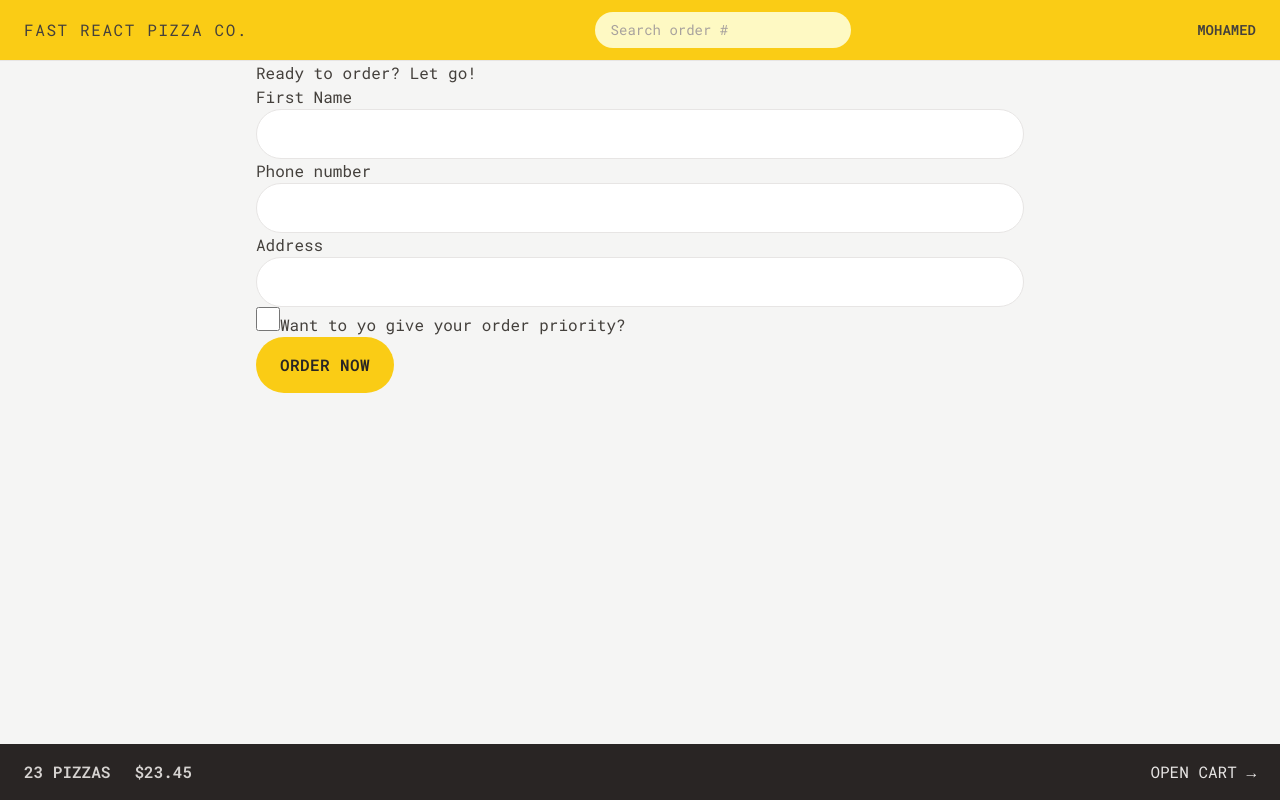
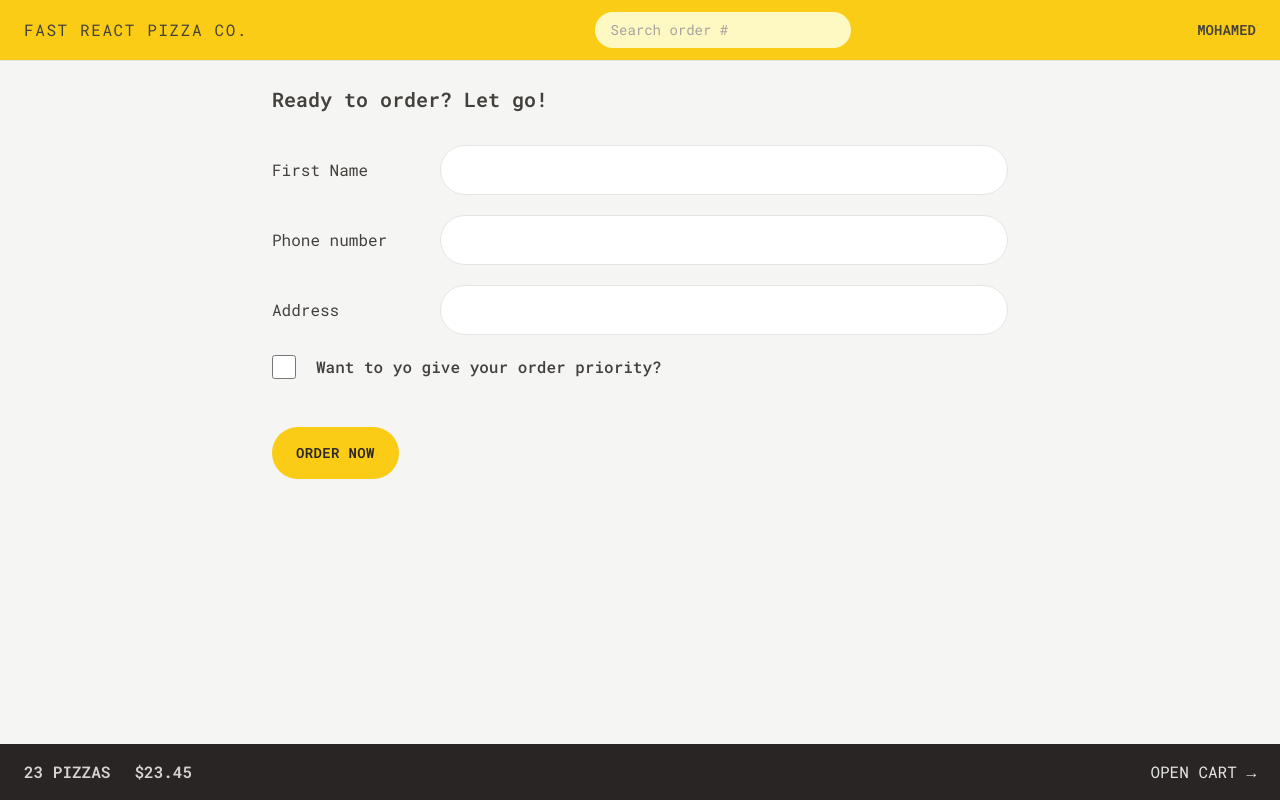
Before and after one commit to Mohamed-Ashraf186/Jonas-react-course, a React (Vite) app: page /order/new in a window 1280 px wide. Built offline with nearby package versions, Linux system fonts and the light colour scheme.

Commit message:
finished Tailwind section

```diff
--- a/src/features/cart/Cart.jsx
+++ b/src/features/cart/Cart.jsx
@@ -1,6 +1,7 @@
 import { Link } from "react-router-dom";
 import LinkButton from "../../ui/LinkButton";
 import Button from "../../ui/Button";
+import CartItem from "./CartItem";
 
 const fakeCart = [
   {
@@ -30,14 +31,22 @@ function Cart() {
   const cart = fakeCart;
 
   return (
-    <div>
+    <div className="px-4 py-3">
       <LinkButton to="/menu">&larr; Back to menu</LinkButton>
 
-      <h2>Your cart, %NAME%</h2>
+      <h2 className="mt-7 text-xl font-semibold">Your cart, %NAME%</h2>
 
-      <div className="mt-5">
-        <Button to="/order/new">Order pizzas</Button>
-        <button>Clear cart</button>
+      <ul className="mt-3 divide-y divide-stone-200 border-b">
+        {cart.map((item) => (
+          <CartItem item={item} key={item.pizzaId} />
+        ))}
+      </ul>
+
+      <div className="mt-6 flex space-x-2">
+        <Button to="/order/new" type="primary">
+          Order pizzas
+        </Button>
+        <Button type="secondary">Clear cart</Button>
       </div>
     </div>
   );
--- a/src/features/cart/CartItem.jsx
+++ b/src/features/cart/CartItem.jsx
@@ -1,13 +1,17 @@
+import Button from "../../ui/Button";
+import { formatCurrency } from "../../utils/helpers";
+
 function CartItem({ item }) {
   const { pizzaId, name, quantity, totalPrice } = item;
 
   return (
-    <li>
-      <p>
+    <li className="py-3 sm:flex sm:items-center sm:justify-between">
+      <p className="mb-1 sm:mb-0">
         {quantity}&times; {name}
       </p>
-      <div>
-        <p>{formatCurrency(totalPrice)}</p>
+      <div className="flex items-center justify-between sm:gap-6">
+        <p className="text-sm font-bold">{formatCurrency(totalPrice)}</p>
+        <Button type="small">Delete</Button>
       </div>
     </li>
   );
--- a/src/features/menu/Menu.jsx
+++ b/src/features/menu/Menu.jsx
@@ -6,7 +6,7 @@ function Menu() {
   const menu = useLoaderData();
 
   return (
-    <ul>
+    <ul className="divide-y divide-stone-200">
       {menu.map((pizza) => (
         <MenuItem pizza={pizza} key={pizza.id} />
       ))}
--- a/src/features/menu/MenuItem.jsx
+++ b/src/features/menu/MenuItem.jsx
@@ -1,16 +1,31 @@
 import { formatCurrency } from "../../utils/helpers";
+import Button from "../../ui/Button";
 
 function MenuItem({ pizza }) {
   const { id, name, unitPrice, ingredients, soldOut, imageUrl } = pizza;
 
   return (
-    <li>
-      <img src={imageUrl} alt={name} />
-      <div>
-        <p>{name}</p>
-        <p>{ingredients.join(", ")}</p>
-        <div>
-          {!soldOut ? <p>{formatCurrency(unitPrice)}</p> : <p>Sold out</p>}
+    <li className="flex gap-4 py-2">
+      <img
+        src={imageUrl}
+        alt={name}
+        className={`h-24 ${soldOut ? "opacity-70 grayscale" : ""} `}
+      />
+      <div className="flex grow flex-col pt-0.5">
+        <p className="font-medium">{name}</p>
+        <p className="text-sm capitalize italic text-stone-500">
+          {ingredients.join(", ")}
+        </p>
+        <div className="mt-auto flex items-center justify-between">
+          {!soldOut ? (
+            <p className="text-sm">{formatCurrency(unitPrice)}</p>
+          ) : (
+            <p className="text-sm font-medium uppercase text-stone-500">
+              Sold out
+            </p>
+          )}
+
+          <Button type="small">Add to cart</Button>
         </div>
       </div>
     </li>
--- a/src/features/order/CreateOrder.jsx
+++ b/src/features/order/CreateOrder.jsx
@@ -41,32 +41,40 @@ function CreateOrder() {
   const cart = fakeCart;
 
   return (
-    <div>
-      <h2>Ready to order? Let go!</h2>
+    <div className="px-4 py-6">
+      <h2 className="mb-8 text-xl font-semibold">Ready to order? Let go!</h2>
 
       <Form method="POST">
-        <div>
-          <label>First Name</label>
-          <input className="input" type="text" name="customer" required />
+        <div className="mb-5 flex flex-col gap-2 sm:flex-row sm:items-center">
+          <label className="sm:basis-40">First Name</label>
+          <input className="input grow" type="text" name="customer" required />
         </div>
 
-        <div>
-          <label>Phone number</label>
-          <div>
-            <input className="input" type="tel" name="phone" required />
-          </div>
-
-          {formErrors?.phone && <p>{formErrors.phone}</p>}
-        </div>
-
-        <div>
-          <label>Address</label>
-          <div>
-            <input type="text" name="address" required className="input" />
+        <div className="mb-5 flex flex-col gap-2 sm:flex-row sm:items-center">
+          <label className="sm:basis-40">Phone number</label>
+          <div className="grow">
+            <input className="input w-full" type="tel" name="phone" required />
+            {formErrors?.phone && (
+              <p className="mt-2 rounded-md bg-red-100 p-2 text-xs text-red-700">
+                {formErrors.phone}
+              </p>
+            )}
           </div>
         </div>
 
-        <div>
+        <div className="mb-5 flex flex-col gap-2 sm:flex-row sm:items-center">
+          <label className="sm:basis-40">Address</label>
+          <div className="grow">
+            <input
+              type="text"
+              name="address"
+              required
+              className="input w-full"
+            />
+          </div>
+        </div>
+
+        <div className="mb-12 flex items-center gap-5">
           <input
             className="h-6 w-6 accent-yellow-400 focus:outline-none focus:ring focus:ring-yellow-400 focus:ring-offset-2"
             type="checkbox"
@@ -75,12 +83,14 @@ function CreateOrder() {
             // value={withPriority}
             // onChange={(e) => setWithPriority(e.target.checked)}
           />
-          <label htmlFor="priority">Want to yo give your order priority?</label>
+          <label className="font-medium" htmlFor="priority">
+            Want to yo give your order priority?
+          </label>
         </div>
 
         <div>
           <input type="hidden" name="cart" value={JSON.stringify(cart)} />
-          <Button disabled={isSubmitting}>
+          <Button disabled={isSubmitting} type="primary">
             {isSubmitting ? "Placing order...." : "Order now"}
           </Button>
         </div>
--- a/src/features/order/Order.jsx
+++ b/src/features/order/Order.jsx
@@ -7,6 +7,8 @@ import {
   formatCurrency,
   formatDate,
 } from "../../utils/helpers";
+
+import OrderItem from "./OrderItem";
 
 // const order = {
 //   id: "ABCDEF",
@@ -58,29 +60,51 @@ function Order() {
   const deliveryIn = calcMinutesLeft(estimatedDelivery);
 
   return (
-    <div>
-      <div>
-        <h2>Status</h2>
+    <div className="space-y-8 px-4 py-6">
+      <div className="flex flex-wrap items-center justify-between gap-2">
+        <h2 className="text-xl font-semibold">Order #{id} status</h2>
 
-        <div>
-          {priority && <span>Priority</span>}
-          <span>{status} order</span>
+        <div className="space-x-2">
+          {priority && (
+            <span className="rounded-full bg-red-500 px-3 py-1 text-sm font-semibold uppercase tracking-wide text-red-50">
+              Priority
+            </span>
+          )}
+          <span className="rounded-full bg-green-500 px-3 py-1 text-sm font-semibold uppercase tracking-wide text-green-50">
+            {status} order
+          </span>
         </div>
       </div>
 
-      <div>
-        <p>
+      <div className="flex flex-wrap items-center justify-between gap-2 bg-stone-200 px-6 py-5">
+        <p className="font-medium">
           {deliveryIn >= 0
             ? `Only ${calcMinutesLeft(estimatedDelivery)} minutes left 😃`
             : "Order should have arrived"}
         </p>
-        <p>(Estimated delivery: {formatDate(estimatedDelivery)})</p>
+        <p className="text-xs text-stone-500">
+          (Estimated delivery: {formatDate(estimatedDelivery)})
+        </p>
       </div>
 
-      <div>
-        <p>Price pizza: {formatCurrency(orderPrice)}</p>
-        {priority && <p>Price priority: {formatCurrency(priorityPrice)}</p>}
-        <p>To pay on delivery: {formatCurrency(orderPrice + priorityPrice)}</p>
+      <ul className="divide-y divide-stone-200 border-b border-t">
+        {cart.map((item) => (
+          <OrderItem item={item} key={item.id} />
+        ))}
+      </ul>
+
+      <div className="space-y-2 bg-stone-200 px-6 py-5">
+        <p className="text-sm font-medium text-stone-600">
+          Price pizza: {formatCurrency(orderPrice)}
+        </p>
+        {priority && (
+          <p className="text-sm font-medium text-stone-600">
+            Price priority: {formatCurrency(priorityPrice)}
+          </p>
+        )}
+        <p className="font-bold">
+          To pay on delivery: {formatCurrency(orderPrice + priorityPrice)}
+        </p>
       </div>
     </div>
   );
--- a/src/features/order/OrderItem.jsx
+++ b/src/features/order/OrderItem.jsx
@@ -1,13 +1,15 @@
+import { formatCurrency } from "../../utils/helpers";
+
 function OrderItem({ item, isLoadingIngredients, ingredients }) {
   const { quantity, name, totalPrice } = item;
 
   return (
-    <li>
-      <div>
+    <li className="py-3">
+      <div className="flex items-center justify-between gap-4 text-sm">
         <p>
-          <span>{quantity}&times;</span> {name}
+          <span className="font-bold">{quantity}&times;</span> {name}
         </p>
-        <p>{formatCurrency(totalPrice)}</p>
+        <p className="font-bold">{formatCurrency(totalPrice)}</p>
       </div>
     </li>
   );
--- a/src/features/user/CreateUser.jsx
+++ b/src/features/user/CreateUser.jsx
@@ -24,7 +24,7 @@ function CreateUser() {
 
       {username !== "" && (
         <div>
-          <Button>Start ordering</Button>
+          <Button type="primary">Start ordering</Button>
         </div>
       )}
     </form>
--- a/src/index.css
+++ b/src/index.css
@@ -4,7 +4,7 @@
 
 @layer components {
   .input {
-    @apply w-full rounded-full border border-stone-200 px-4 py-2 transition-all duration-300 placeholder:text-stone-400 focus:outline-none focus:ring focus:ring-yellow-400 md:px-6 md:py-3;
+    @apply rounded-full border border-stone-200 px-4 py-2 transition-all duration-300 placeholder:text-stone-400 focus:outline-none focus:ring focus:ring-yellow-400 md:px-6 md:py-3;
   }
 
   .loader {
--- a/src/ui/Button.jsx
+++ b/src/ui/Button.jsx
@@ -1,19 +1,26 @@
 import { Link } from "react-router-dom";
 
-function Button({ children, disabled, to }) {
-  const className =
-    "rounded-full bg-yellow-400 px-4 py-3 font-semibold uppercase tracking-wide text-stone-800 transition-all duration-300 hover:bg-yellow-300 focus:bg-yellow-300 focus:outline-none focus:ring focus:ring-yellow-300 focus:ring-offset-2 disabled:cursor-not-allowed sm:px-6 sm:py-4";
+function Button({ children, disabled, to, type }) {
+  const base =
+    "rounded-full text-sm bg-yellow-400 font-semibold uppercase tracking-wide text-stone-800 transition-all duration-300 hover:bg-yellow-300 focus:bg-yellow-300 focus:outline-none focus:ring focus:ring-yellow-300 focus:ring-offset-2 disabled:cursor-not-allowed";
+
+  const styles = {
+    primary: base + " px-4 py-3 md:px-6 md:py-4",
+    small: base + " px-4 py-2 md:px-5 md:py-2.5 text-xs",
+    secondary:
+      "rounded-full border-2 text-sm border-stone-300   font-semibold uppercase tracking-wide text-stone-400 transition-all duration-300 hover:bg-stone-300 hover:text-stone-800 focus:bg-stone-300 focus:text-stone-800 focus:outline-none focus:ring focus:ring-stone-300 focus:ring-offset-2 disabled:cursor-not-allowed px-4 py-2.5 md:px-6 md:py-3.5",
+  };
 
   if (to) {
     return (
-      <Link to={to} className={className}>
+      <Link to={to} className={styles[type]}>
         {children}
       </Link>
     );
   }
 
   return (
-    <button disabled={disabled} className={className}>
+    <button disabled={disabled} className={styles[type]}>
       {children}
     </button>
   );
```
Also changed, not shown: index.html (+4 -2 lines).
